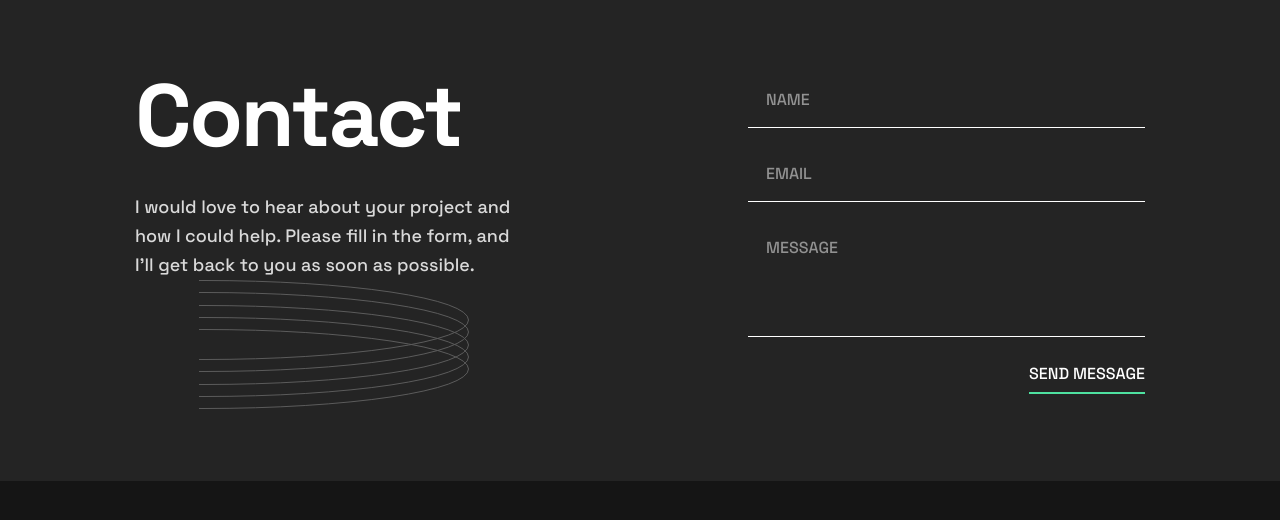
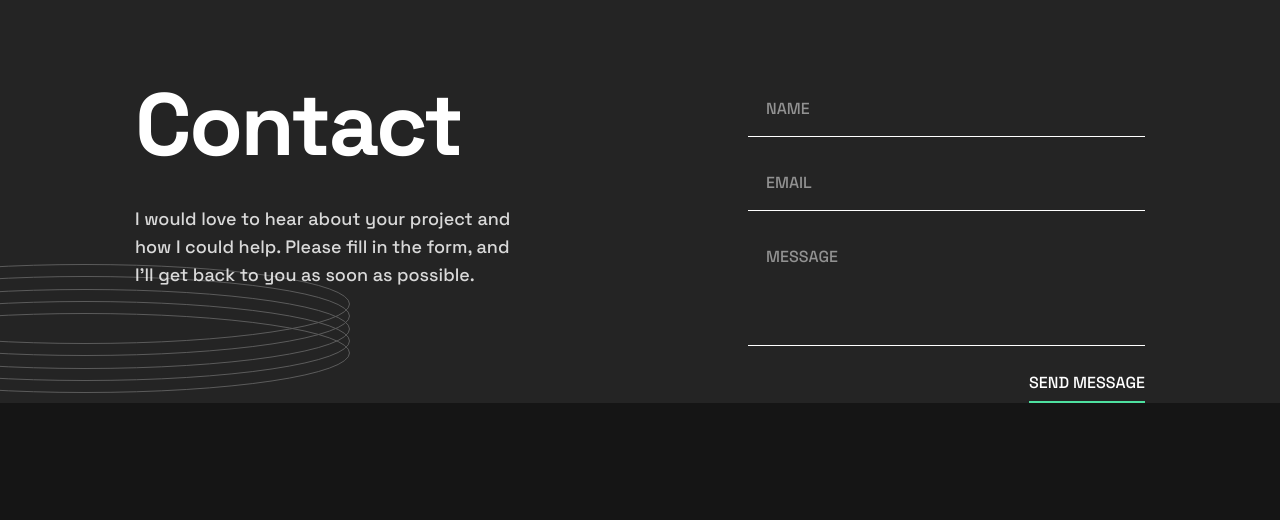
Before and after one commit to mickeycv120/single-page-portfolio, a React (Vite) app: page / in a window 1280 px wide. Shown: the top 520 px of the page. Built offline with nearby package versions, Linux system fonts and the light colour scheme.

Commit message:
Adjust Contact layout and spacing

```diff
--- a/src/sections/Contact.tsx
+++ b/src/sections/Contact.tsx
@@ -2,18 +2,23 @@ import { Form } from "../components/Form";
 
 export const Contact = () => {
   return (
-    <section className="relative bg-dark-gray grid grid-cols-2 gap-48 px-30 py-16 min-w-screen">
-      <div className="flex flex-col items-center justify-between">
-        <div className="flex flex-col col-span-1 gap-7">
-          <h1 className="text-heading-xl font-bold">Contact</h1>
-          <p className="text-body-l text-gray tracking-normal leading-6.5">
-            I would love to hear about your project and how I could help. Please
-            fill in the form, and I'll get back to you as soon as possible.
-          </p>
+    <section className="relative bg-dark-gray grid grid-cols-2 gap-48 px-30 pt-18 min-w-screen">
+      <div className="flex flex-col overflow-hidden ">
+        <div className="flex flex-col justify-between">
+          <div className="flex flex-col gap-8 mb-4">
+            <h1 className="text-heading-xl">Contact</h1>
+            <p className="text-gray">
+              I would love to hear about your project and how I could help.
+              Please fill in the form, and I’ll get back to you as soon as
+              possible.
+            </p>
+          </div>
         </div>
-        <div className="">
-          <img src="src/assets/images/pattern-rings.svg" alt="ring" className="w-[270px] h-[130px] object-none object-right" />
-        </div>
+        <img
+          className="absolute bottom-0 left-0 w-[350px] h-[150px] object-none object-right"
+          alt="rings"
+          src="src/assets/images/pattern-rings.svg"
+        />
       </div>
 
       <div className="col-span-1">
```
